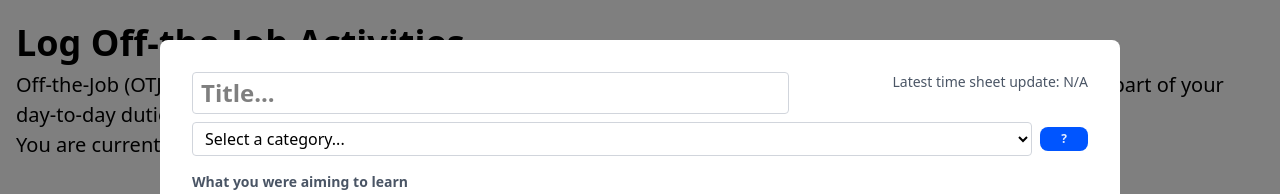
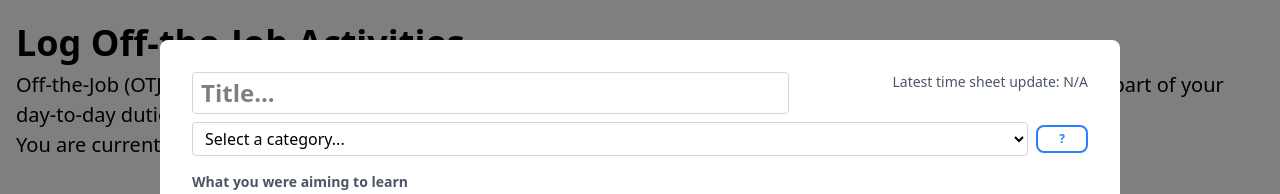
Before and after one commit to shaquillekiragu/otj-hackathon, a React (Vite) app in the folder client/: page / in a window 1280 px wide. Both pictures are taken after a click on the button "Log OTJ". Shown: the top 194 px of the page. Built offline with nearby package versions, Linux system fonts and the light colour scheme.

Commit message:
change category info styling

```diff
--- a/client/src/components/EditEntryView.tsx
+++ b/client/src/components/EditEntryView.tsx
@@ -98,7 +98,7 @@ const EditEntryView = ({
           <button
             type="button"
             onClick={() => setShowCategoryTooltip(!showCategoryTooltip)}
-            className="w-5 h-5 rounded-full border-2 border-gray-400 text-gray-400 flex items-center justify-center text-xs font-bold hover:border-gray-600 hover:text-gray-600 cursor-help flex-shrink-0"
+            className="w-5 h-5 rounded-full !border-2 !border-blue-500 !bg-white !text-blue-500 flex items-center justify-center text-xs font-bold hover:!border-blue-600 hover:!text-blue-600 cursor-help flex-shrink-0"
           >
             ?
           </button>
```
